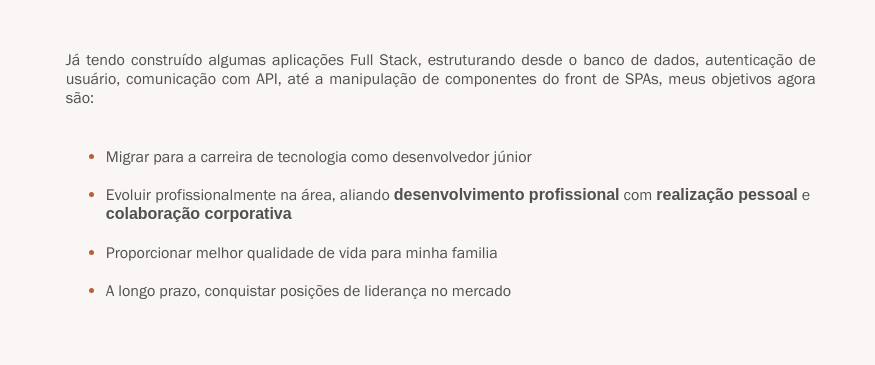
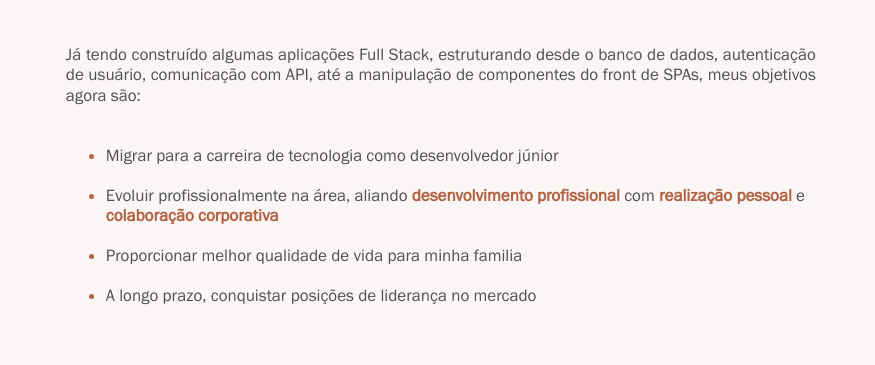
Before and after one commit to jtspinelli/growdev-atividade-final-frontend-1, a plain HTML site: page objetivos.html in a window 1280 px wide. Shown: the part 302-667 px from the top of the page, 209-1084 px from the left. Drawn offline with Linux system fonts and the light colour scheme.

Commit message:
css corrections

```diff
--- a/styles.css
+++ b/styles.css
@@ -266,7 +266,7 @@ main ol li:hover {
 }
 
 #objectives p {
-    font-size: 16px;
+    font-size: 17px;
     text-align: justify;
     margin-bottom: 30px;
 }
@@ -274,6 +274,12 @@ main ol li:hover {
 #objectives li {
     padding: 10px 0;
     font-family: var(--light-font);
+    font-size: 17px;
+}
+
+#objectives li span {
+    font-family: var(--light-font);
+    color: var(--main-color);
 }
 
 @media screen and (max-width: 1220px) {
```
